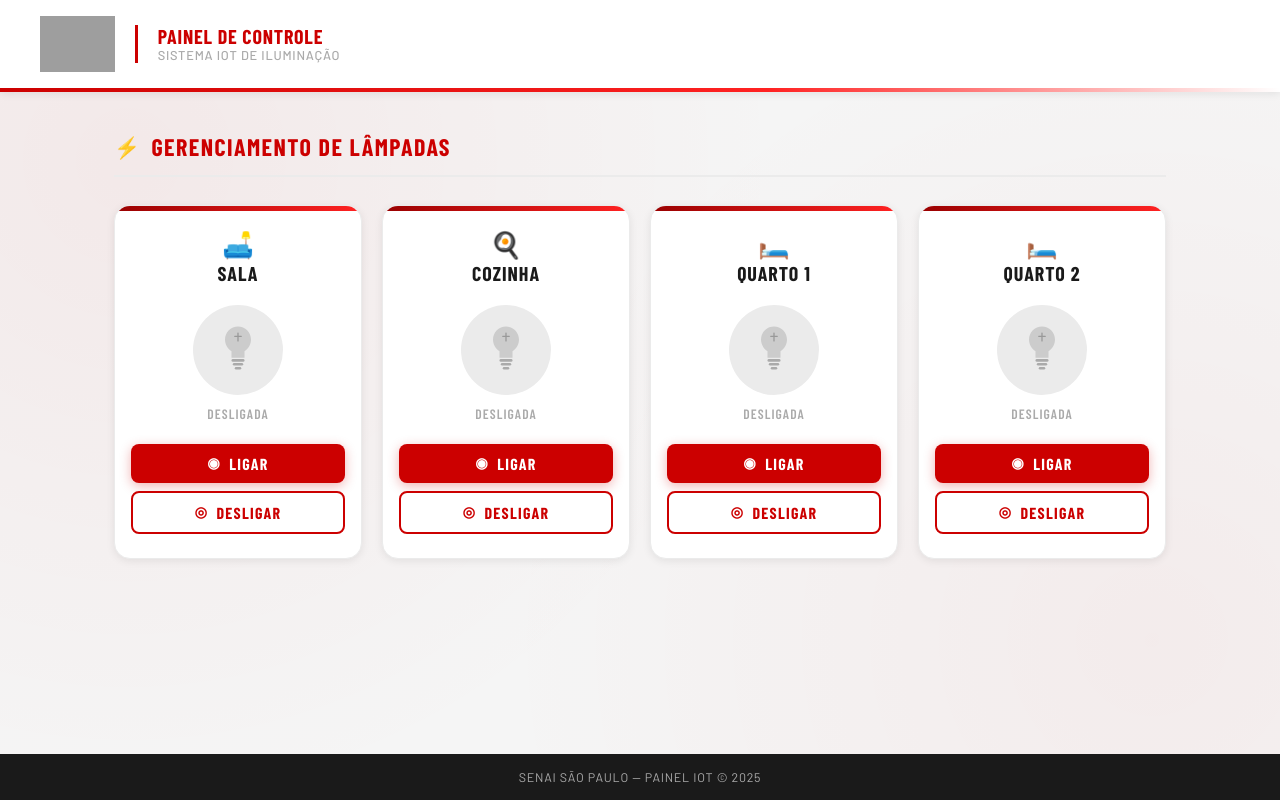
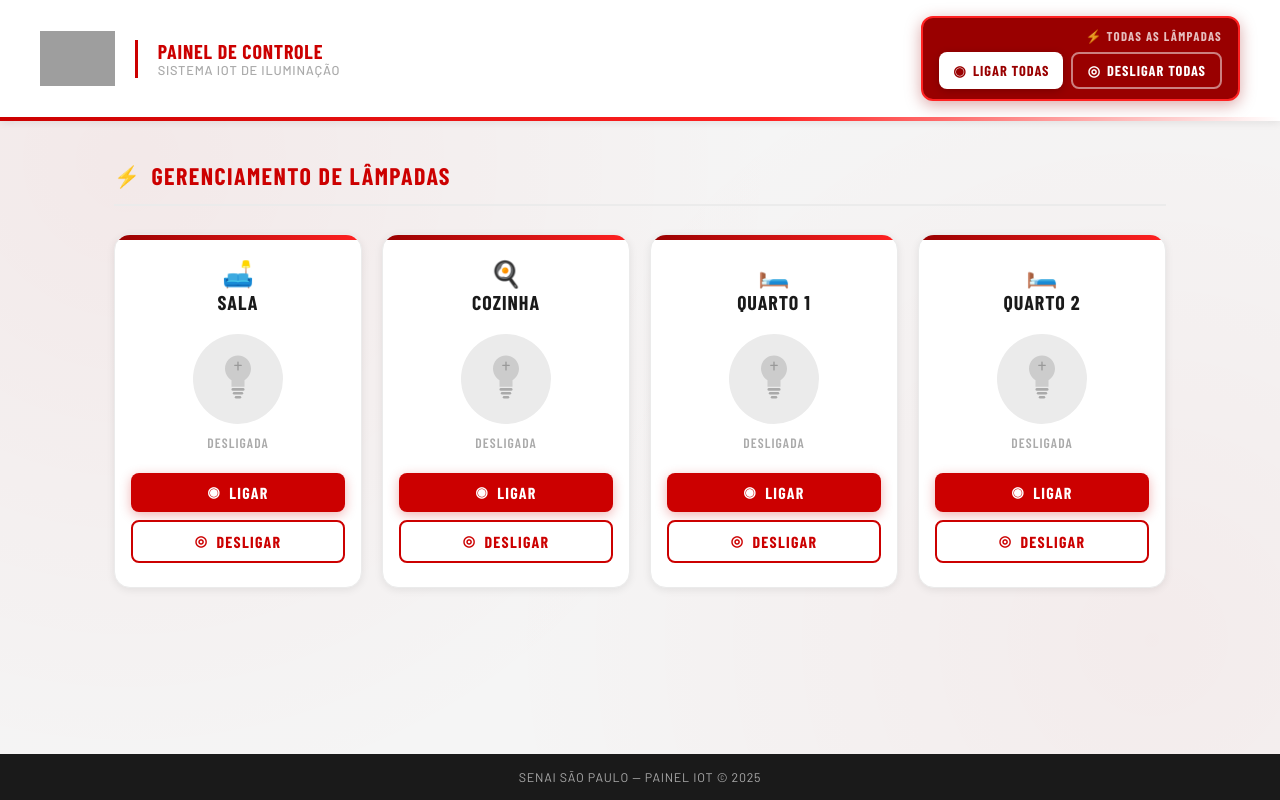
Before and after one commit to Leomb-coder/Website-4-Lampadas, a plain HTML site: page index.html in a window 1280 px wide. Drawn offline with nearby package versions, Linux system fonts and the light colour scheme; grey boxes are pictures that could not be loaded; a web font is replaced by a local one.

Commit message:
Acionar Todas as Lampadas

```diff
--- a/index.html
+++ b/index.html
@@ -26,6 +26,18 @@
             <div class="header-title">
                 <span class="header-label">Painel de Controle</span>
                 <span class="header-sub">Sistema IoT de Iluminação</span>
+            </div>
+
+            <div class="header-all-control">
+                <span class="header-all-label">⚡ Todas as Lâmpadas</span>
+                <div class="header-all-buttons">
+                    <button class="btn-all ligar-all" onclick="ligarTodasLampadas()">
+                        <span>◉</span> Ligar Todas
+                    </button>
+                    <button class="btn-all desligar-all" onclick="desligarTodasLampadas()">
+                        <span>◎</span> Desligar Todas
+                    </button>
+                </div>
             </div>
         </div>
         <div class="header-stripe"></div>
@@ -93,10 +105,10 @@
                     <span class="status-label">Desligada</span>
                 </div>
                 <div class="botoes">
-                    <button class="btn ligar" onclick="ligarLampadaCozinha()">
+                    <button class="btn ligar">
                         <span class="btn-icon">◉</span> Ligar
                     </button>
-                    <button class="btn desligar" onclick="desligarLampadaCozinha()">
+                    <button class="btn desligar">
                         <span class="btn-icon">◎</span> Desligar
                     </button>
                 </div>
@@ -124,10 +136,10 @@
                     <span class="status-label">Desligada</span>
                 </div>
                 <div class="botoes">
-                    <button class="btn ligar" onclick="ligarLampadaQuarto1()">
+                    <button class="btn ligar">
                         <span class="btn-icon">◉</span> Ligar
                     </button>
-                    <button class="btn desligar" onclick="desligarLampadaQuarto1()">
+                    <button class="btn desligar">
                         <span class="btn-icon">◎</span> Desligar
                     </button>
                 </div>
@@ -141,7 +153,7 @@
                     <h2>Quarto 2</h2>
                 </div>
                 <div class="lampada-wrapper">
-                    <div id="lp-quarto2" class="lampada apagada">
+                    <div id="lp-todas" class="lampada apagada">
                         <div class="lampada-glow"></div>
                         <svg class="bulb-icon" viewBox="0 0 64 80" fill="none" xmlns="http://www.w3.org/2000/svg">
                             <path d="M32 4C20.954 4 12 12.954 12 24C12 31.5 16 38 22 42V52H42V42C48 38 52 31.5 52 24C52 12.954 43.046 4 32 4Z" class="bulb-body"/>
@@ -155,10 +167,10 @@
                     <span class="status-label">Desligada</span>
                 </div>
                 <div class="botoes">
-                    <button class="btn ligar" onclick="ligarLampadaQuarto2()">
+                    <button class="btn ligar">
                         <span class="btn-icon">◉</span> Ligar
                     </button>
-                    <button class="btn desligar" onclick="desligarLampadaQuarto2()">
+                    <button class="btn desligar">
                         <span class="btn-icon">◎</span> Desligar
                     </button>
                 </div>
--- a/script.js
+++ b/script.js
@@ -112,3 +112,28 @@ function desligarLampadaQuarto2() {
 
     enviarMensagem("senai510/lampada/quarto2/desligar")
 }
+
+// Todas as Lâmpadas
+function ligarTodasLampadas() {
+    const lampadas = document.getElementsByClassName("lampada");
+
+    for (let lampada of lampadas) {
+        lampada.classList.remove("apagada");
+        lampada.classList.add("acesa");
+        lampada.nextElementSibling.textContent = "Ligada";
+    }
+
+    enviarMensagem("senai510/lampada/ligar");
+}
+
+function desligarTodasLampadas() {
+    const lampadas = document.getElementsByClassName("lampada");
+
+    for (let lampada of lampadas) {
+        lampada.classList.remove("acesa");
+        lampada.classList.add("apagada");
+        lampada.nextElementSibling.textContent = "Desligada";
+    }
+
+    enviarMensagem("senai510/lampada/desligar");
+}
--- a/style.css
+++ b/style.css
@@ -41,6 +41,76 @@ body {
     color: var(--dark);
     display: flex;
     flex-direction: column;
+}
+
+/* ---------- Header All Control ---------- */
+.header-all-control {
+    margin-left: auto;
+    display: flex;
+    flex-direction: column;
+    align-items: flex-end;
+    gap: 8px;
+    padding: 10px 16px;
+    background: var(--senai-red-dark);
+    border-radius: 12px;
+    border: 2px solid var(--senai-red-light);
+    box-shadow: 0 4px 16px rgba(153,0,0,0.35);
+}
+
+.header-all-label {
+    font-family: 'Barlow Condensed', sans-serif;
+    font-size: 0.8rem;
+    font-weight: 700;
+    letter-spacing: 0.1em;
+    text-transform: uppercase;
+    color: rgba(255,255,255,0.75);
+    white-space: nowrap;
+}
+
+.header-all-buttons {
+    display: flex;
+    gap: 8px;
+}
+
+.btn-all {
+    display: flex;
+    align-items: center;
+    gap: 6px;
+    font-family: 'Barlow Condensed', sans-serif;
+    font-size: 0.9rem;
+    font-weight: 700;
+    letter-spacing: 0.07em;
+    text-transform: uppercase;
+    border: none;
+    border-radius: 8px;
+    padding: 8px 14px;
+    cursor: pointer;
+    transition: background var(--transition), transform var(--transition), box-shadow var(--transition);
+    white-space: nowrap;
+}
+
+.btn-all:active { transform: scale(0.96); }
+
+.btn-all.ligar-all {
+    background: var(--white);
+    color: var(--senai-red-dark);
+    box-shadow: 0 2px 8px rgba(0,0,0,0.2);
+}
+
+.btn-all.ligar-all:hover {
+    background: #FFF5F5;
+    box-shadow: 0 4px 12px rgba(0,0,0,0.25);
+}
+
+.btn-all.desligar-all {
+    background: transparent;
+    color: var(--white);
+    border: 2px solid rgba(255,255,255,0.5);
+}
+
+.btn-all.desligar-all:hover {
+    background: rgba(255,255,255,0.1);
+    border-color: var(--white);
 }
 
 /* ---------- Header ---------- */
@@ -383,6 +453,7 @@ body {
     .header-inner {
         padding: 14px 20px;
         gap: 14px;
+        flex-wrap: wrap;
     }
 
     .logo {
@@ -395,6 +466,15 @@ body {
 
     .header-sub {
         font-size: 0.7rem;
+    }
+
+    .header-all-control {
+        width: 100%;
+        flex-direction: row;
+        align-items: center;
+        justify-content: space-between;
+        margin-left: 0;
+        border-radius: 8px;
     }
 
     .container {
```
